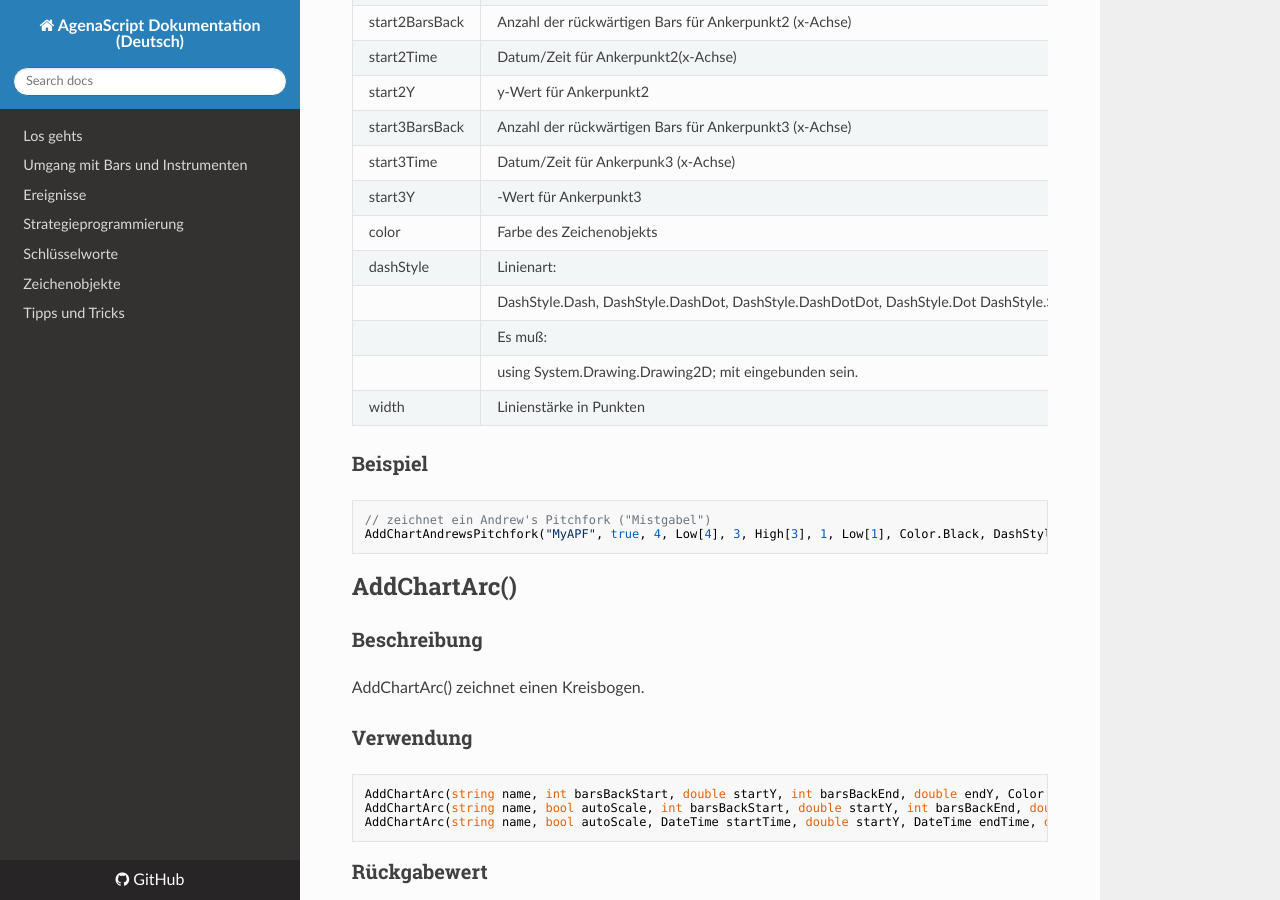
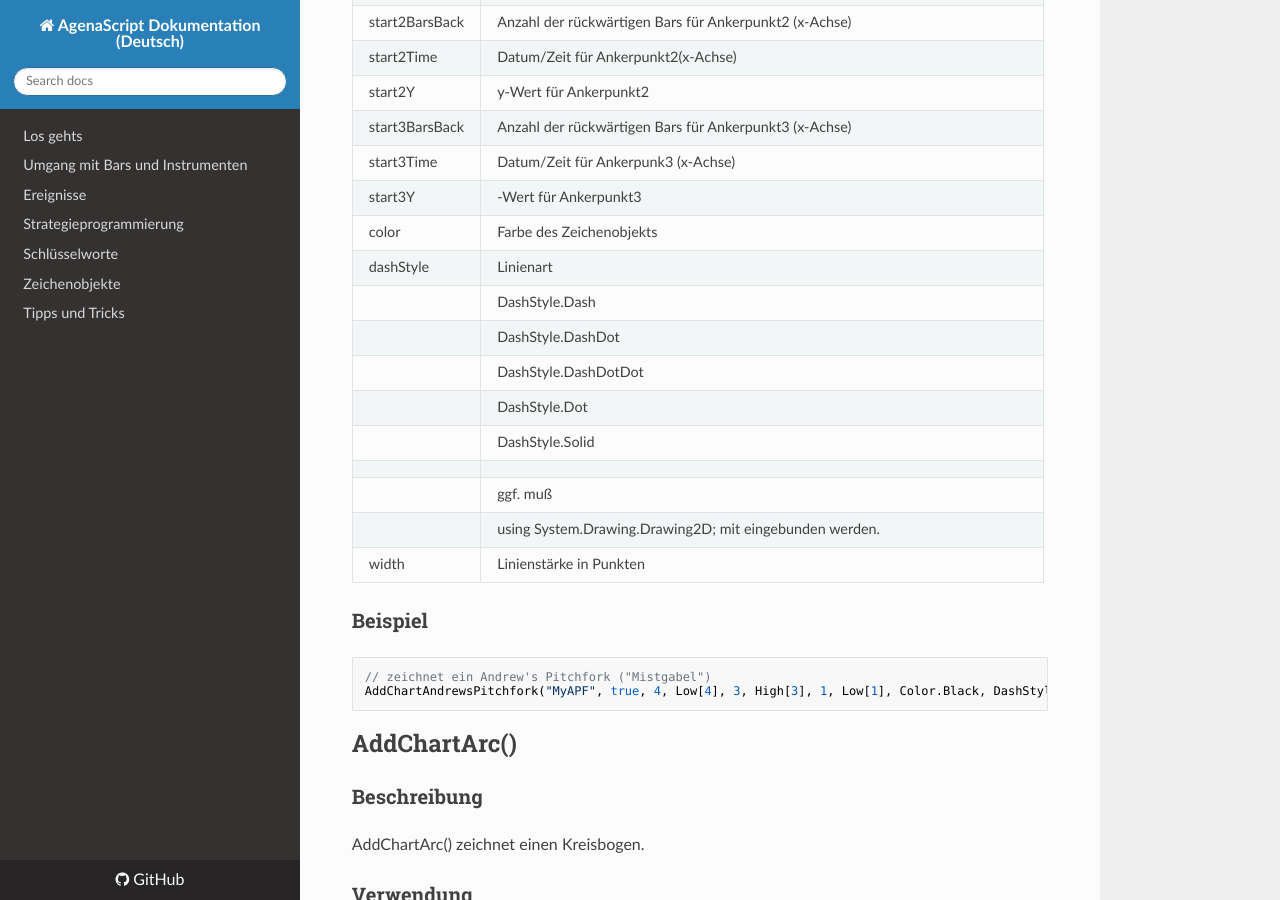
Before and after one commit to AgenaTrader/AgenaScript-documentation-de, an MkDocs documentation site: the page built from sources/Zeichenobjekte.md, in a window 1280 px wide and 900 px high, scrolled down 817 px. Built offline with MkDocs 1.6.1, drawn with Linux system fonts in a browser that asks for light colours; nearby versions of some CDN libraries; old or Windows-style settings are respelled for this version of MkDocs; some of the changed text lies outside the part shown.

Commit message:
Update Zeichenobjekte.md

````diff
--- a/sources/Zeichenobjekte.md
+++ b/sources/Zeichenobjekte.md
@@ -34,10 +34,15 @@ A drawing object of the type IAndrewsPitchfork (interface)
 | start3Time     | Datum/Zeit für Ankerpunk3 (x-Achse)                                                     |
 | start3Y        | -Wert für Ankerpunkt3                                                                   |
 | color          | Farbe des Zeichenobjekts                                                                |
-| dashStyle      | Linienart:                                                                              |
-|                |  DashStyle.Dash, DashStyle.DashDot, DashStyle.DashDotDot, DashStyle.Dot DashStyle.Solid |
-|                | Es muß:                                                                                 |
-|                | using System.Drawing.Drawing2D; mit eingebunden sein.                                   |
+| dashStyle      | Linienart                                                                               |
+|                |  DashStyle.Dash                                                                         |
+|                |  DashStyle.DashDot                                                                      |
+|                |  DashStyle.DashDotDot                                                                   |
+|                |  DashStyle.Dot                                                                          |
+|                |  DashStyle.Solid                                                                        |
+|                |                                                                                         |
+|                |  ggf. muß                                                                               |
+|                |  using System.Drawing.Drawing2D; mit eingebunden werden.                                |
 | width          | Linienstärke in Punkten                                                                 |
 
 ### Beispiel
@@ -729,8 +734,7 @@ Ein Zeichenobjekt vom Typ IRegion (Interface)
 | startTime    | Datum/Uhrzeit des Bars, an dem sich die eine Ecke des Rechtecks befinden soll                          |
 | barsBackEnd  | Gibt an, an welchem zurückliegenden Bar sich die zweite Ecke des Rechtecks befinden soll (0=aktueller Bar) |
 | endTime      | Datum/Uhrzeit des Bars, an dem sich die zweite Ecke des Rechtecks befinden soll                        |
-| series1, series2  | jedes Datenserie, wie z.B. ein Indikator, Close, High, Low usw.
- Der jeweilige Wert der Datenserie für den aktuellen Bar wird als y-Wert herangezogen                       |
+| series1, series2  | jedes Datenserie, wie z.B. ein Indikator, Close, High, Low usw.  Der jeweilige Wert der Datenserie für den aktuellen Bar wird als y-Wert herangezogen                       |
 | y            | ein beliebiger double-Wert                                                              |
 | outlineColor | Farbe für die Umrandung des Bereichs                                                                   |
 | areaColor    | Füllfarbe des Zeichenobjekts                                                                           |
@@ -1092,10 +1095,16 @@ Ein Zeichenobjekt vom Typ IVerticalLine (Interface)
 | barsAgo   | Gibt an, an welchem zurückliegenden Bar die vertikale Linie gezeichnet werden soll (0=aktueller Bar) |
 | time      | Datum/Uhrzeit des Bars, an dem die vertikale Linie gezeichnet werden soll  |
 | color     | Linienfarbe                                                                |
-| dashStyle | Linienart: DashStyle.Dash, DashStyle.DashDot, DashStyle.DashDotDot, DashStyle.Dot, DashStyle.Solid
-ggf. muß
-using System.Drawing.Drawing2D;  mit eingebunden werden.                                 |
-| width     | Linienstärkeh                                                              |
+| dashStyle | Linienart                                                                  |
+|           |  DashStyle.Dash                                                            |
+|           |  DashStyle.DashDot                                                         |
+|           |  DashStyle.DashDotDot                                                      |
+|           |  DashStyle.Dot                                                             |
+|           |  DashStyle.Solid                                                           |
+|           |                                                                            |
+|           |  ggf. muß                                                                  |
+|           |  using System.Drawing.Drawing2D; mit eingebunden werden.                   |
+| width     | Linienstärke                                                               |
 
 ### Beispiele
 ```cs
````
Also changed, not shown: other parts of sources/Zeichenobjekte.md (+1 -2 lines).
